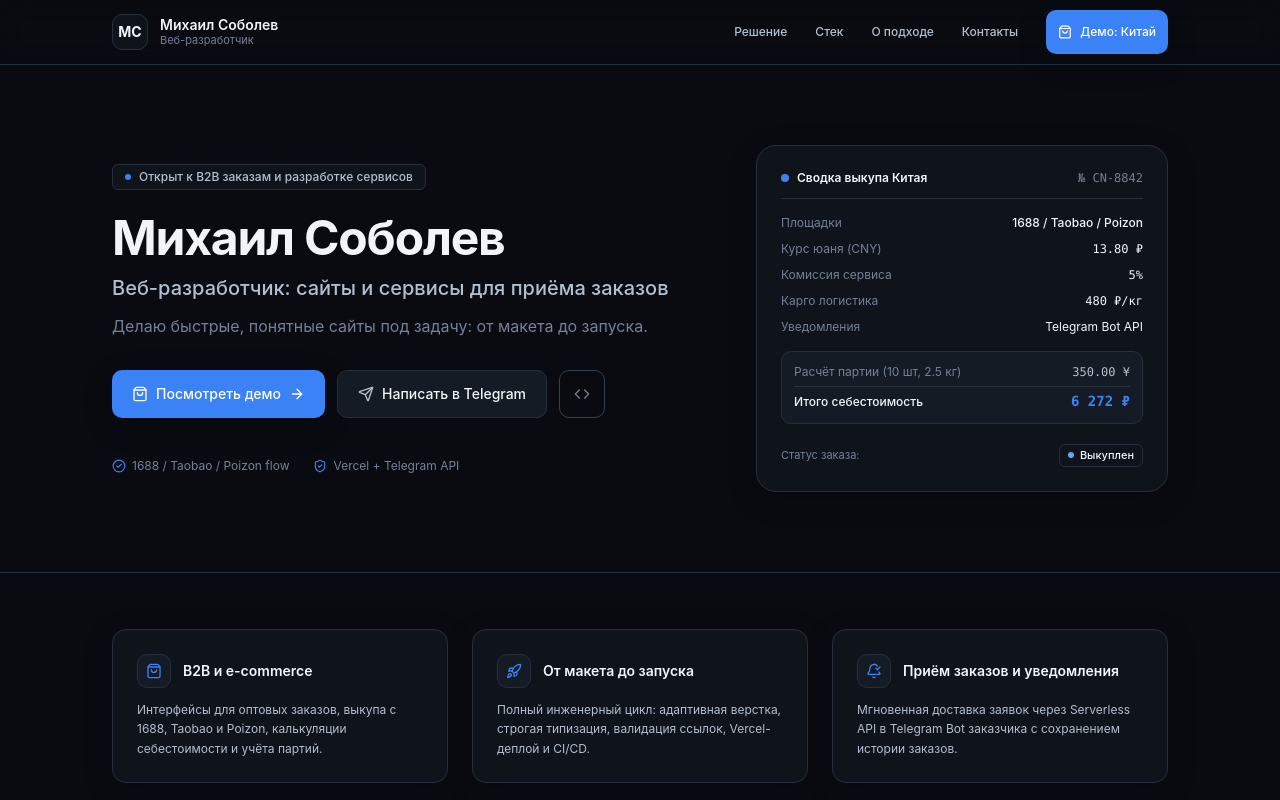
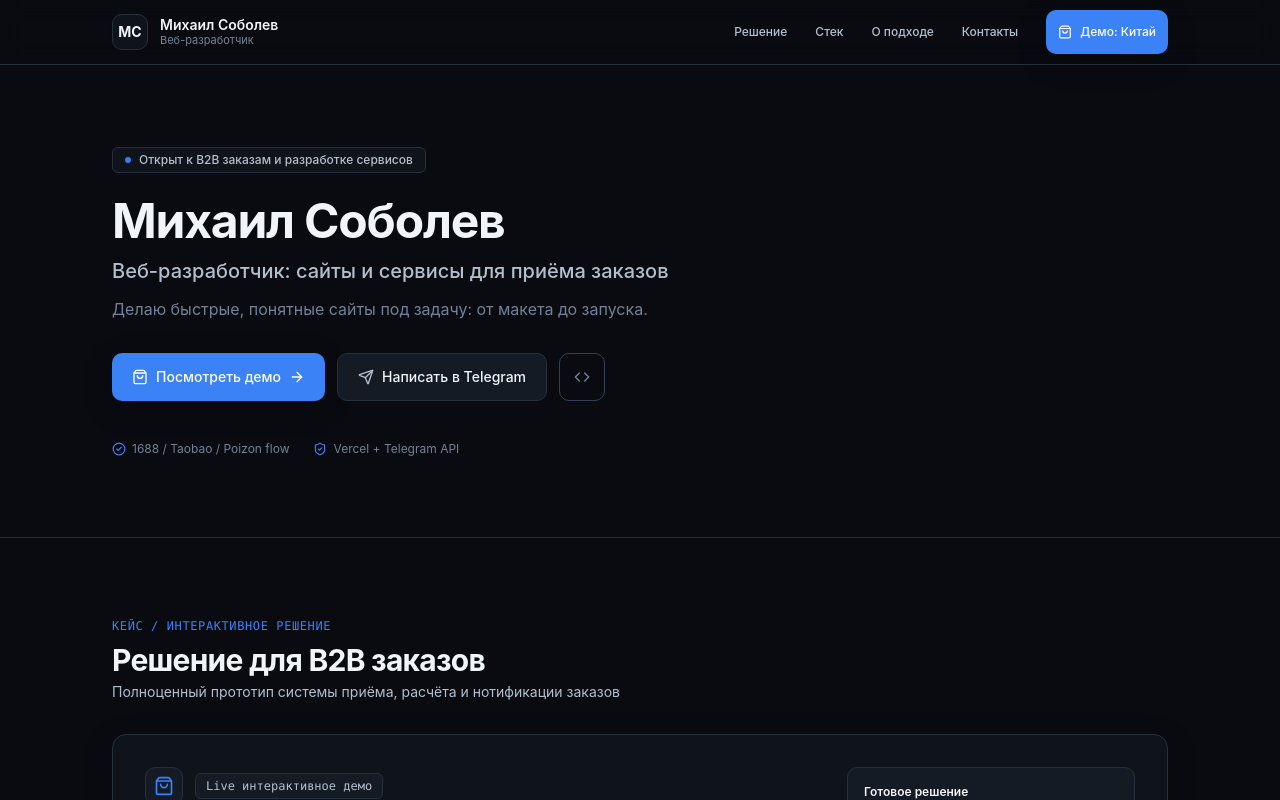
Before and after one commit to torch817/dev-portfolio-china, a React (Vite) app: page / in a window 1280 px wide. Shown: the top 800 px of the page. Built offline with nearby package versions, Linux system fonts and the light colour scheme.

Commit message:
feat(landing): clean up HeroSection and remove ProofSection (T14)

```diff
--- a/src/App.tsx
+++ b/src/App.tsx
@@ -2,7 +2,6 @@
 import { ToastProvider } from './context/ToastContext';
 import { Header } from './components/landing/Header';
 import { HeroSection } from './components/landing/HeroSection';
-import { ProofSection } from './components/landing/ProofSection';
 import { ProjectsSection } from './components/landing/ProjectsSection';
 import { SkillsSection } from './components/landing/SkillsSection';
 import { AboutSection } from './components/landing/AboutSection';
@@ -49,7 +48,6 @@
           {currentView === 'home' ? (
             <>
               <HeroSection onNavigate={navigate} onOpenDemo={() => navigate('/demo')} />
-              <ProofSection />
               <ProjectsSection onNavigate={navigate} onOpenDemo={() => navigate('/demo')} />
               <SkillsSection />
               <AboutSection />
--- a/src/components/landing/HeroSection.tsx
+++ b/src/components/landing/HeroSection.tsx
@@ -19,9 +19,7 @@
   return (
     <section className="relative py-14 lg:py-20 border-b border-default overflow-hidden">
       <div className="max-w-[1120px] mx-auto px-5 sm:px-8">
-        <div className="grid grid-cols-1 lg:grid-cols-12 gap-10 lg:gap-12 items-center">
-          {/* Left Column: Positioning & Identity */}
-          <div className="lg:col-span-7 space-y-6 text-left">
+        <div className="max-w-3xl space-y-6 text-left">
           {/* Status Badge */}
           <div className="inline-flex items-center gap-2 px-3 py-1 rounded-sm border border-default bg-surface text-content-secondary text-xs font-medium">
             <span className="w-1.5 h-1.5 rounded-full bg-accent animate-pulse-status shrink-0" />
@@ -91,70 +89,6 @@
             </div>
           </div>
         </div>
-
-          {/* Right Column: Order Summary Panel (built from real demo facts, zero gradients) */}
-          <div className="lg:col-span-5 w-full">
-            <div className="rounded-xl border border-default bg-surface p-5 sm:p-6 shadow-card space-y-4">
-              {/* Header */}
-              <div className="flex items-center justify-between pb-3 border-b border-default text-xs">
-                <div className="flex items-center gap-2">
-                  <span className="w-2 h-2 rounded-full bg-accent" />
-                  <span className="font-semibold text-content-primary">Сводка выкупа Китая</span>
-                </div>
-                <span className="font-mono text-content-muted">№ CN-8842</span>
-              </div>
-
-              {/* Core Facts Grid */}
-              <div className="space-y-2.5 text-xs">
-                <div className="flex items-center justify-between">
-                  <span className="text-content-muted">Площадки</span>
-                  <span className="text-content-primary font-medium">1688 / Taobao / Poizon</span>
-                </div>
-
-                <div className="flex items-center justify-between">
-                  <span className="text-content-muted">Курс юаня (CNY)</span>
-                  <span className="font-mono text-content-primary">13.80 ₽</span>
-                </div>
-
-                <div className="flex items-center justify-between">
-                  <span className="text-content-muted">Комиссия сервиса</span>
-                  <span className="font-mono text-content-primary">5%</span>
-                </div>
-
-                <div className="flex items-center justify-between">
-                  <span className="text-content-muted">Карго логистика</span>
-                  <span className="font-mono text-content-primary">480 ₽/кг</span>
-                </div>
-
-                <div className="flex items-center justify-between">
-                  <span className="text-content-muted">Уведомления</span>
-                  <span className="text-content-primary">Telegram Bot API</span>
-                </div>
-              </div>
-
-              {/* Sample Calculation Preview */}
-              <div className="rounded-md border border-default bg-raised p-3 text-xs space-y-1.5">
-                <div className="flex justify-between text-content-muted">
-                  <span>Расчёт партии (10 шт, 2.5 кг)</span>
-                  <span className="font-mono text-content-secondary">350.00 ¥</span>
-                </div>
-                <div className="flex justify-between items-baseline pt-1 border-t border-default/60">
-                  <span className="font-medium text-content-primary">Итого себестоимость</span>
-                  <span className="font-mono text-sm font-semibold text-accent">6 272 ₽</span>
-                </div>
-              </div>
-
-              {/* Status pill in panel */}
-              <div className="pt-1 flex items-center justify-between text-[11px] text-content-muted">
-                <span>Статус заказа:</span>
-                <span className="inline-flex items-center gap-1.5 px-2 py-0.5 rounded-sm border border-status-blue/40 bg-status-blue/10 text-content-primary font-medium">
-                  <span className="w-1.5 h-1.5 rounded-full bg-status-blue" />
-                  Выкуплен
-                </span>
-              </div>
-            </div>
-          </div>
-        </div>
       </div>
     </section>
   );
--- a/src/components/landing/ProofSection.tsx
+++ /dev/null
@@ -1,53 +0,0 @@
-import React from 'react';
-import { ShoppingBag, Rocket, BellCheck } from 'lucide-react';
-import { Card } from '../ui/Card';
-
-export const ProofSection: React.FC = () => {
-  const proofs = [
-    {
-      title: 'B2B и e-commerce',
-      desc: 'Интерфейсы для оптовых заказов, выкупа с 1688, Taobao и Poizon, калькуляции себестоимости и учёта партий.',
-      icon: ShoppingBag,
-    },
-    {
-      title: 'От макета до запуска',
-      desc: 'Полный инженерный цикл: адаптивная верстка, строгая типизация, валидация ссылок, Vercel-деплой и CI/CD.',
-      icon: Rocket,
-    },
-    {
-      title: 'Приём заказов и уведомления',
-      desc: 'Мгновенная доставка заявок через Serverless API в Telegram Bot заказчика с сохранением истории заказов.',
-      icon: BellCheck,
-    },
-  ];
-
-  return (
-    <section className="py-10 lg:py-14 border-b border-default bg-canvas">
-      <div className="max-w-[1120px] mx-auto px-5 sm:px-8">
-        <div className="grid grid-cols-1 md:grid-cols-3 gap-4 sm:gap-6">
-          {proofs.map((item) => {
-            const Icon = item.icon;
-            return (
-              <Card
-                key={item.title}
-                className="p-5 sm:p-6 bg-surface border-default flex flex-col justify-between space-y-3"
-              >
-                <div className="flex items-center gap-3">
-                  <div className="p-2 rounded-md bg-raised border border-default text-accent shrink-0">
-                    <Icon className="w-4 h-4" />
-                  </div>
-                  <h3 className="text-sm font-semibold text-content-primary">
-                    {item.title}
-                  </h3>
-                </div>
-                <p className="text-xs text-content-secondary leading-relaxed">
-                  {item.desc}
-                </p>
-              </Card>
-            );
-          })}
-        </div>
-      </div>
-    </section>
-  );
-};
```
Also changed, not shown: 1 other file (tests, documents, lock files or other folders). Lines whose indentation alone changed are shown as unchanged.
